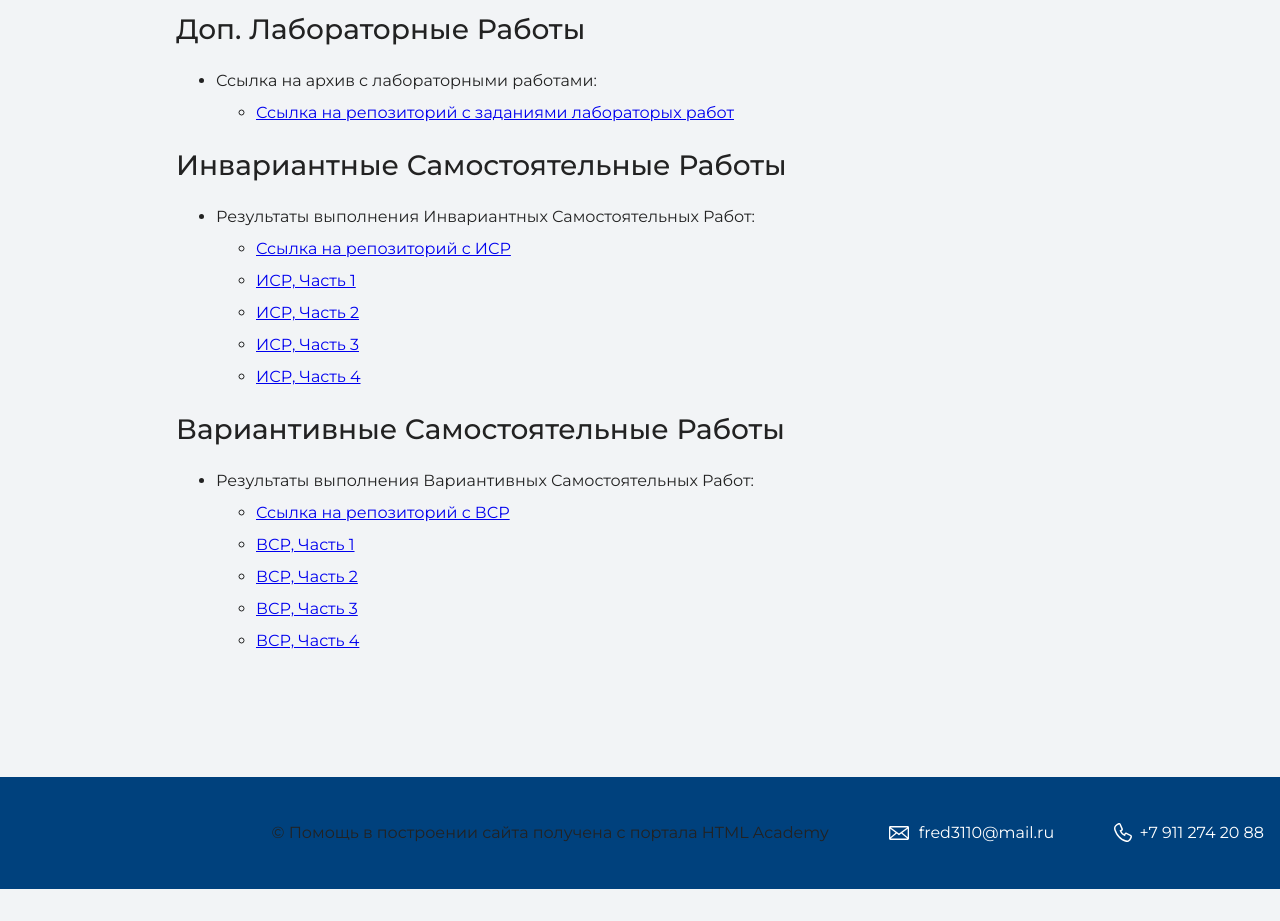
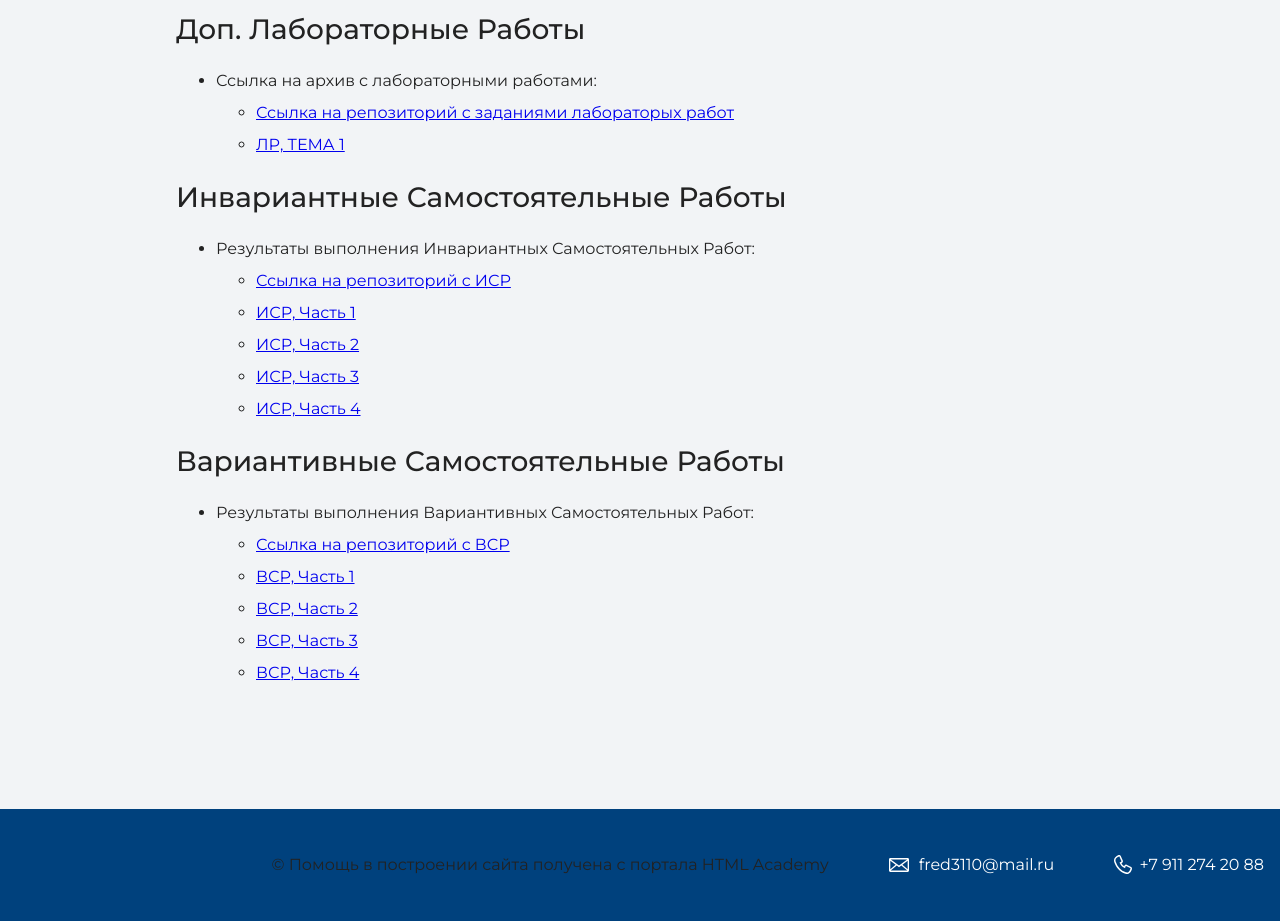
Before and after one commit to ilya-s-h/Web_Tech_3.4Sem, a plain HTML site: page index.html in a window 1280 px wide. Shown: the part 4020-4941 px from the top of the page. Before the commit the page ends 4909 px from the top, so only its background shows below. Drawn offline with nearby package versions, Linux system fonts and the light colour scheme.

Commit message:
Update index.html

```diff
--- a/index.html
+++ b/index.html
@@ -138,6 +138,7 @@
         <li>Ссылка на архив с лабораторными работами:
           <ul>
             <li><a href="https://github.com/ilya-s-h/Web_Tech_3_4_sem/tree/main/Tasks/lab()/theme-1">Ссылка на репозиторий с заданиями лабораторых работ</a></li>
+            <li><a href="https://github.com/ilya-s-h/Web_Tech_3_4_sem/tree/main/Tasks/lab()/theme-1/theme-1.md">ЛР, ТЕМА 1</a></li>
           </ul>
         </li>
       </ul>
```
